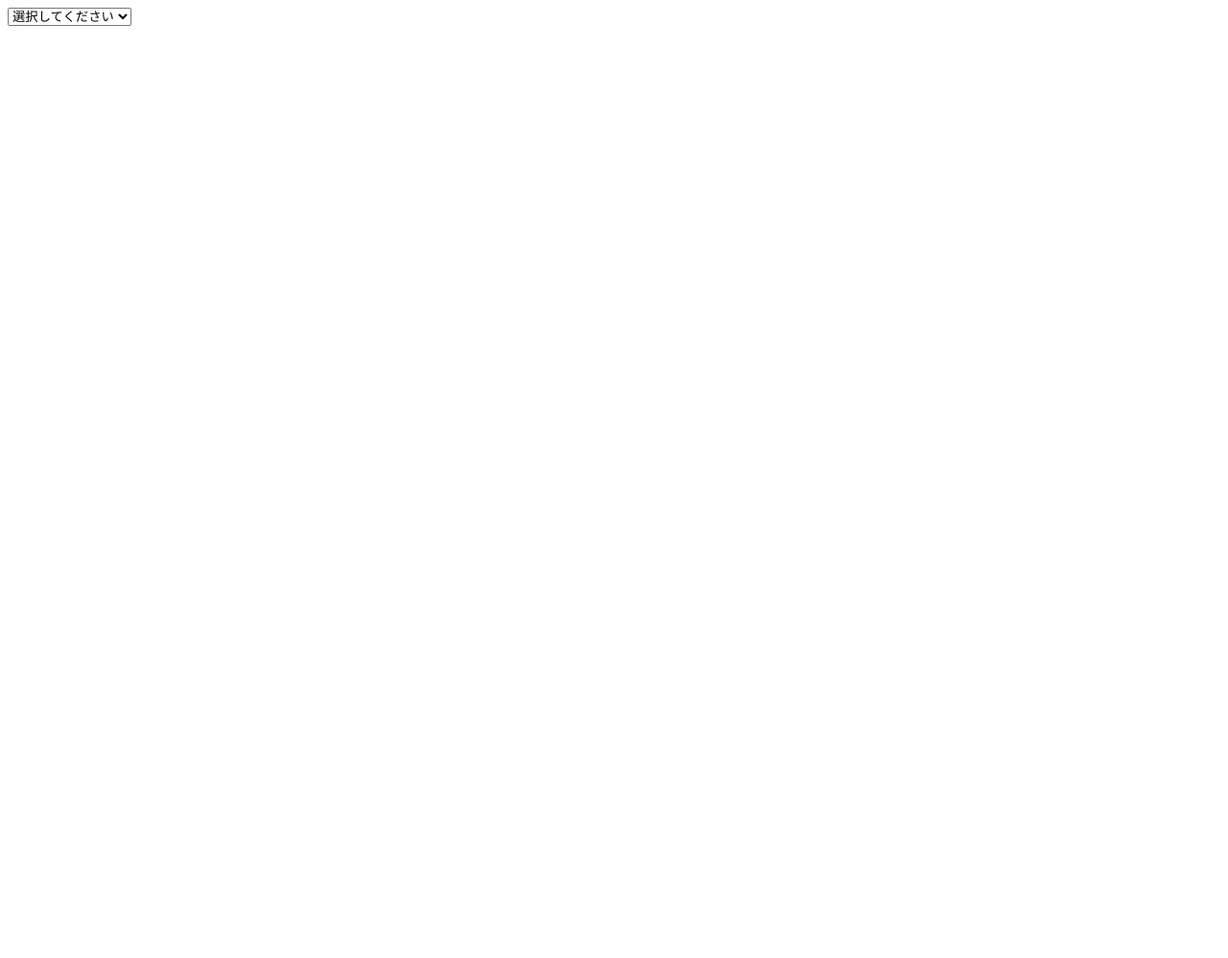
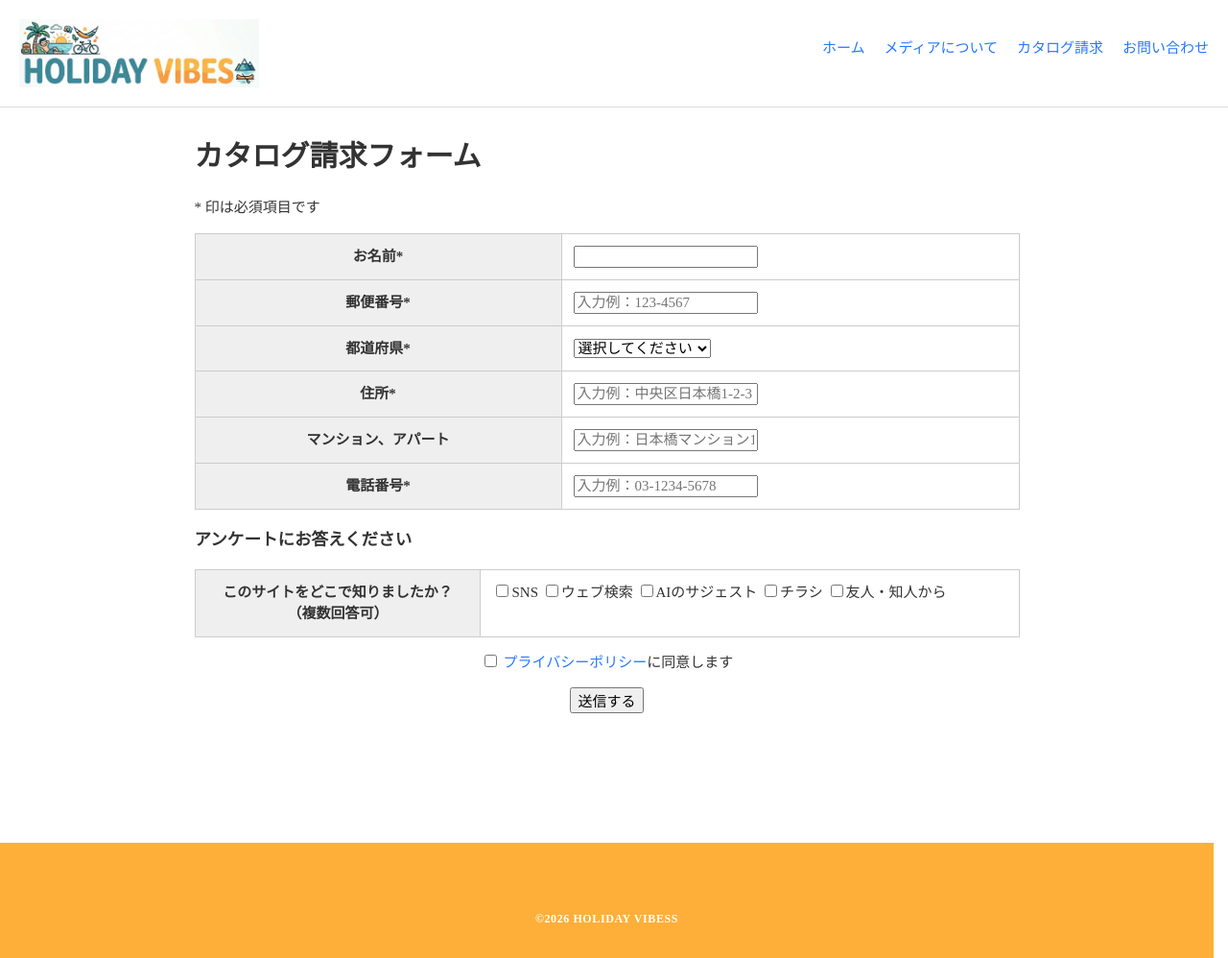
Before and after one commit to kawano-megumi/holiday-vibes, a plain HTML site: page form.html in a window 1280 px wide. Shown: the whole page at 96% size. Before the commit the page ends 800 px from the top, so only its background shows below. Drawn offline with Linux system fonts and the light colour scheme.

Commit message:
フォームの項目を完成

```diff
--- a/form.html
+++ b/form.html
@@ -3,13 +3,139 @@
 <head>
 	<meta charset="UTF-8">
 	<meta name="viewport" content="width=device-width, initial-scale=1.0">
-	<title>Document</title>
+	<title>私のおすすめの休日の過ごし方</title>
+	<link rel="stylesheet" href="assets/css/uaplus.css">
+	<link rel="stylesheet" href="assets/css/style.css">
 </head>
 <body>
-	<select name="" id="">
-		<option value="">選択してください</option>
-		<option value="人事部">人事部</option>
-		<option value="経理部">経理部</option>
-	</select>
+<header class="l-header">
+	<div class="l-header__inner">
+		<div class="l-header__logo"><a href="index.html"><img src="assets/images/logo.png" alt=""></a></div>
+		<nav id="gnav">
+			<ul>
+				<li><a href="index.html">ホーム</a></li>
+				<li><a href="about.html">メディアについて</a></li>
+				<li><a href="form.html">カタログ請求</a></li>
+				<li><a href="contact.html">お問い合わせ</a></li>
+			</ul>
+		</nav>
+	</div>
+</header>
+<main>
+	<article>
+		<section>
+			<h1>カタログ請求フォーム</h1>
+			<div id="errorMessage"></div>
+			<form action="" name="requestForm" id="form">
+				<p class="notice"><span class="required">*</span> 印は必須項目です</p>
+				<table>
+					<tr>
+						<th><label>お名前</label><span class="required">*</span></th>
+						<td><input type="text" name="fullname" value=""></td>
+					</tr>
+					<tr>
+						<th><label>郵便番号</label><span class="required">*</span></th>
+						<td><input type="text" name="zip" value="" placeholder="入力例：123-4567"></td>
+					</tr>
+					<tr>
+						<th><label>都道府県</label><span class="required">*</span></th>
+						<td>
+							<select name="pref" id="pref">
+								<option value="">選択してください</option>
+								<option value="北海道">北海道</option>
+								<option value="青森県">青森県</option>
+								<option value="岩手県">岩手県</option>
+								<option value="宮城県">宮城県</option>
+								<option value="秋田県">秋田県</option>
+								<option value="山形県">山形県</option>
+								<option value="福島県">福島県</option>
+								<option value="茨城県">茨城県</option>
+								<option value="栃木県">栃木県</option>
+								<option value="群馬県">群馬県</option>
+								<option value="埼玉県">埼玉県</option>
+								<option value="千葉県">千葉県</option>
+								<option value="東京都">東京都</option>
+								<option value="神奈川県">神奈川県</option>
+								<option value="新潟県">新潟県</option>
+								<option value="富山県">富山県</option>
+								<option value="石川県">石川県</option>
+								<option value="福井県">福井県</option>
+								<option value="山梨県">山梨県</option>
+								<option value="長野県">長野県</option>
+								<option value="岐阜県">岐阜県</option>
+								<option value="静岡県">静岡県</option>
+								<option value="愛知県">愛知県</option>
+								<option value="三重県">三重県</option>
+								<option value="滋賀県">滋賀県</option>
+								<option value="京都府">京都府</option>
+								<option value="大阪府">大阪府</option>
+								<option value="兵庫県">兵庫県</option>
+								<option value="奈良県">奈良県</option>
+								<option value="和歌山県">和歌山県</option>
+								<option value="鳥取県">鳥取県</option>
+								<option value="島根県">島根県</option>
+								<option value="岡山県">岡山県</option>
+								<option value="広島県">広島県</option>
+								<option value="山口県">山口県</option>
+								<option value="徳島県">徳島県</option>
+								<option value="香川県">香川県</option>
+								<option value="愛媛県">愛媛県</option>
+								<option value="高知県">高知県</option>
+								<option value="福岡県">福岡県</option>
+								<option value="佐賀県">佐賀県</option>
+								<option value="長崎県">長崎県</option>
+								<option value="熊本県">熊本県</option>
+								<option value="大分県">大分県</option>
+								<option value="宮崎県">宮崎県</option>
+								<option value="鹿児島県">鹿児島県</option>
+								<option value="沖縄県">沖縄県</option>
+							</select>
+						</td>
+					</tr>
+					<tr>
+						<th><label>住所</label><span class="required">*</span></th>
+						<td><input type="text" name="address1" value="" placeholder="入力例：中央区日本橋1-2-3"></td>
+					</tr>
+					<tr>
+						<th><label>マンション、アパート</label></th>
+						<td><input type="text" name="address2" value="" placeholder="入力例：日本橋マンション102"></td>
+					</tr>
+					<tr>
+						<th><label>電話番号</label><span class="required">*</span></th>
+						<td><input type="text" name="tel" value="" placeholder="入力例：03-1234-5678"></td>
+					</tr>
+				</table>
+				<h3>アンケートにお答えください</h3>
+				<table>
+					<tr>
+						<th><label>このサイトをどこで知りましたか？<br>（複数回答可）</label></th>
+						<td>
+							<label><input type="checkbox" name="fromto" value="SNS">SNS</label>
+							<label><input type="checkbox" name="fromto" value="ウェブ検索">ウェブ検索</label>
+							<label><input type="checkbox" name="fromto" value="AIのサジェスト">AIのサジェスト</label>
+							<label><input type="checkbox" name="fromto" value="チラシ">チラシ</label>
+							<label><input type="checkbox" name="fromto" value="友人・知人から">友人・知人から</label>
+						</td>
+					</tr>
+				</table>
+				<div style="text-align: center;">
+					<p><input type="checkbox" name="accept" id="accept"> <a href="#">プライバシーポリシー</a>に同意します</p>
+					<p><input type="button" value="送信する" id="sendButton"></p>
+
+				</div>
+			</form>
+		</section>
+	</article>
+</main>
+<footer class="l-footer">
+	<div class="l-footer__inner">
+		<!-- <div class="l-footer__banner">
+			<a href="form.html"><img src="assets/images/banner.png" alt=""></a>
+		</div> -->
+		<p class="copyright">©2026 HOLIDAY VIBESS</p>
+	</div>
+</footer>
+
+<script src="assets/js/script.js"></script>
 </body>
 </html>
```
